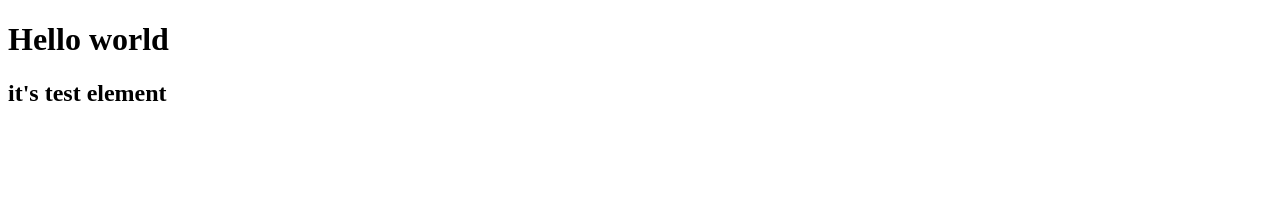
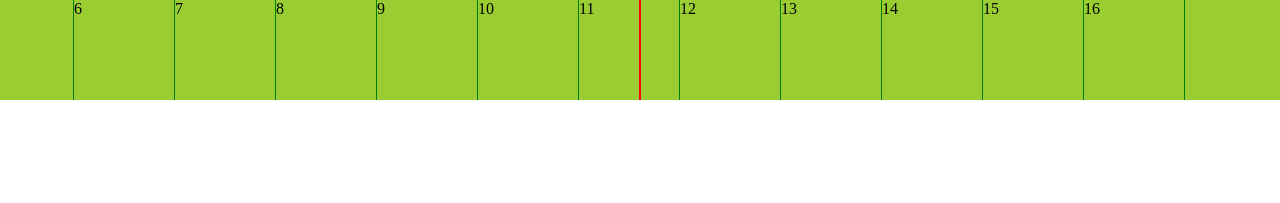
Before and after one commit to mishaszu/time-manager, a website: page app/index.html in a window 1280 px wide. Drawn offline with nearby package versions, Linux system fonts and the light colour scheme.

Commit message:
create simple timeline

```diff
--- /dev/null
+++ b/app/css/main.css
@@ -0,0 +1,26 @@
+html, body, div, p, h1, h2, h3, h4 {
+  margin: 0;
+  padding: 0;
+}
+
+.app-container {
+  background-color: yellowgreen;
+  height: 100px;
+  overflow: hidden;
+  width: 100%;
+}
+
+.app-time-block {
+  border-right: 1px solid green;
+  float: left;
+  height: 100px;
+  width: 100px;
+}
+
+.pointer {
+  background-color: red;
+  height: 100px;
+  margin-left: calc(50% - 1px);
+  width:2px;
+  position: absolute;
+}
--- a/app/directives/timeline.directives.html
+++ b/app/directives/timeline.directives.html
@@ -1,3 +1,74 @@
 <div class="tl">
-  <h2>it's test element</h2>
+  <div class="app-time-block">
+    <p>1</p>
+  </div>
+  <div class="app-time-block">
+    <p>2</p>
+  </div>
+  <div class="app-time-block">
+    <p>3</p>
+  </div>
+  <div class="app-time-block">
+    <p>4</p>
+  </div>
+  <div class="app-time-block">
+    <p>5</p>
+  </div>
+  <div class="app-time-block">
+    <p>6</p>
+  </div>
+  <div class="app-time-block">
+    <p>7</p>
+  </div>
+  <div class="app-time-block">
+    <p>8</p>
+  </div>
+  <div class="app-time-block">
+    <p>9</p>
+  </div>
+  <div class="app-time-block">
+    <p>10</p>
+  </div>
+  <div class="app-time-block">
+    <p>11</p>
+  </div>
+  <div class="app-time-block">
+    <p>12</p>
+  </div>
+  <div class="app-time-block">
+    <p>13</p>
+  </div>
+  <div class="app-time-block">
+    <p>14</p>
+  </div>
+  <div class="app-time-block">
+    <p>15</p>
+  </div>
+  <div class="app-time-block">
+    <p>16</p>
+  </div>
+  <div class="app-time-block">
+    <p>17</p>
+  </div>
+  <div class="app-time-block">
+    <p>18</p>
+  </div>
+  <div class="app-time-block">
+    <p>19</p>
+  </div>
+  <div class="app-time-block">
+    <p>20</p>
+  </div>
+  <div class="app-time-block">
+    <p>21</p>
+  </div>
+  <div class="app-time-block">
+    <p>22</p>
+  </div>
+  <div class="app-time-block">
+    <p>23</p>
+  </div>
+  <div class="app-time-block">
+    <p>24</p>
+  </div>
 </div>
--- a/app/directives/timeline.directives.js
+++ b/app/directives/timeline.directives.js
@@ -4,6 +4,26 @@ app.directive('timeline', function(){
     scope: {
       data: "="
     },
-    templateUrl: "directives/timeline.directives.html"
+    templateUrl: "directives/timeline.directives.html",
+    link: function(scope, element, attr) {
+      var ww = window.innerWidth,
+          maxW = 2400,
+          time = new Date(),
+          hour = time.getHours(),
+          minutes = time.getMinutes(),
+          currentMargin = 0,
+          element = document.getElementsByClassName('tl')[0];
+
+      element.style.marginLeft = -1 * ( (hour - 1) * 100 + hour * 1 ) + (ww / 2) - ((minutes*100)/60) + "px";
+
+      var interval = setInterval(addMargin, 60000);
+
+      function addMargin() {
+        var time = new Date(),
+        hour = time.getHours(),
+        minutes = time.getMinutes();
+        element.style.marginLeft = -1 * ( (hour - 1) * 100 + hour * 1 ) + (ww / 2) - ((minutes*100)/60) + "px";
+      }
+    }
   }
 });
--- a/app/index.html
+++ b/app/index.html
@@ -3,6 +3,9 @@
   <head>
     <meta charset="utf-8" />
     <title>Time manager</title>
+    <!-- STYLES -->
+    <link rel="stylesheet" type="text/css" href="css/main.css">
+    <!-- ANGULARSCRIPT-->
     <script type="text/javascript" src="../node_modules/angular/angular.min.js"></script>
     <!-- MAIN FILE -->
     <script type="text/javascript" src="app.js"></script>
@@ -12,8 +15,8 @@
     <script type="text/javascript" src="directives/timeline.directives.js"></script>
   </head>
   <body ng-app="TimeManager">
-    <div ng-controller="MainController">
-      <h1>{{test}}</h1>
+    <div class="app-container" ng-controller="MainController">
+      <div class="pointer"></div>
       <timeline />
     </div>
   </body>
```
